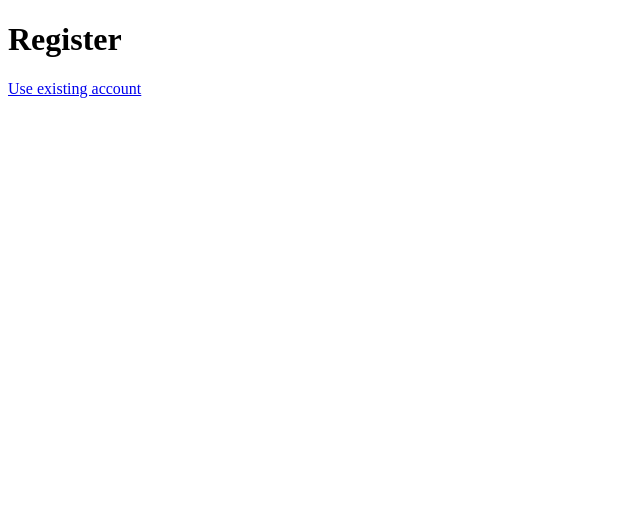
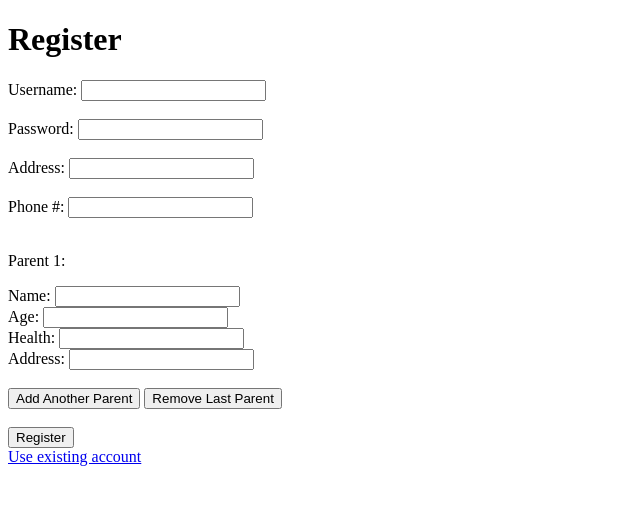
Before and after one commit to Vryllon/COP4710DatabaseProject, a PHP site: page /register.php in a window 1280 px wide. Shown: the top 505 px of the page, without its empty margins (0-640 px from the left). Run offline with PHP 8.4, Linux system fonts and the light colour scheme.

Commit message:
Mostly Finished Register with dynamic parent input

```diff
--- /dev/null
+++ b/frontend/handleParentField.js
@@ -0,0 +1,43 @@
+let parentCount = 1; // To track the number of parent fields added
+
+// Function to dynamically add more parent input fields
+function addParentField() {
+    parentCount++;
+
+    // Create a new parent field container
+    const parentDiv = document.createElement('div');
+    parentDiv.id = `parent${parentCount}`; // Unique id for this parent
+
+    // Create the new parent fields (name, age, health, address)
+    parentDiv.innerHTML = `
+        <p>Parent ${parentCount}:</p>
+        <div>
+            <label for="parent${parentCount}name">Name:</label>
+            <input type="text" id="parent${parentCount}name" name="parent${parentCount}name" required>
+        </div>
+        <div>
+            <label for="parent${parentCount}age">Age:</label>
+            <input type="text" id="parent${parentCount}age" name="parent${parentCount}age" required>
+        </div>
+        <div>
+            <label for="parent${parentCount}health">Health:</label>
+            <input type="text" id="parent${parentCount}health" name="parent${parentCount}health" required>
+        </div>
+        <div>
+            <label for="parent${parentCount}address">Address:</label>
+            <input type="text" id="parent${parentCount}address" name="parent${parentCount}address" required>
+        </div>
+    `;
+
+    // Append the new parent set to the parents container
+    document.getElementById('parentsContainer').appendChild(parentDiv);
+}
+
+// Function to remove the last parent input field set
+function removeLastParentField() {
+    if (parentCount > 1) { // Ensure there's at least one parent field
+        const parentDiv = document.getElementById(`parent${parentCount}`);
+        parentDiv.remove(); // Remove the last parent div
+        parentCount--; // Decrease the parent count
+    }
+}
--- /dev/null
+++ b/frontend/handleRegisterSubmit.js
@@ -0,0 +1,64 @@
+// This function is called when the form is submitted
+function handleRegisterSubmit(event) {
+    // Prevent the default form submission behavior
+    event.preventDefault();
+
+    // Get the form data using FormData constructor to capture all form fields
+    const formData = new FormData(document.getElementById("registerForm"));
+
+    // Collect the standard form fields
+    const username = document.getElementById("username").value;
+    const password = document.getElementById("password").value;
+    const address = document.getElementById("address").value;
+    const phone = document.getElementById("phone").value;
+
+    // Initialize an array to collect parent values
+    const parents = [];
+
+    // Iterate through the FormData entries to collect data for "parent" fields
+    for (let [key, value] of formData.entries()) {
+        if (key.startsWith('parent')) {
+            parents.push(value); // Collect parent data
+        }
+    }
+
+    // REMOVE AFTER NEXT SECTION IS UNCOMMENTED
+    console.log("Username:", username);
+    console.log("Password:", password);
+    console.log("Address:", address);
+    console.log("Phone #:", phone);
+    console.log("Parents:", parents);
+    localStorage.setItem('username', username);
+    localStorage.setItem('profile', username);
+
+    // Redirect to the profile page
+    window.location.href = "profile.php";
+
+    // UNCOMMENT AND CHANGE WHEN BACKEND IS READY
+    // const registerData = { username, password, address, phone, parents };
+
+    // Use Fetch API to send register data to the server
+    // fetch('http://localhost:3000/register', {
+    //     method: 'POST',
+    //     headers: {
+    //         'Content-Type': 'application/json',
+    //     },
+    //     body: JSON.stringify(registerData)  // Send register data as JSON
+    // })
+    // .then(response => response.json())  // Assuming the server responds with JSON
+    // .then(data => {
+    //     if (data.success) {
+    //         // Save user_id in localStorage
+    //         localStorage.setItem('user_id', data.user_id);
+
+    //         // Redirect to another page (e.g., dashboard)
+    //         window.location.href = "profile.php";
+    //     } else {
+    //         // Show an error message if login fails
+    //         alert(data.message || "Cannot create an account with that information!");
+    //     }
+    // })
+    // .catch(error => {
+    //     console.error('Error:', error);
+    // });
+}
--- a/frontend/register.php
+++ b/frontend/register.php
@@ -2,11 +2,70 @@
 <html lang="en">
 <head>
     <title>Register - Caregiver Website</title>
+    <script src="handleRegisterSubmit.js"></script>
+    <script src="handleParentField.js"></script>
 </head>
 
 <body>
     <div>
         <h1>Register</h1>
+
+        <form id="registerForm" onsubmit="handleRegisterSubmit(event)">
+            <div>
+                <label for="username">Username:</label>
+                <input type="text" id="username" name="username" required>
+            </div>
+            <br>
+            <div>
+                <label for="password">Password:</label>
+                <input type="password" id="password" name="password" required>
+            </div>
+            <br>
+            <div>
+                <label for="address">Address:</label>
+                <input type="text" id="address" name="address" required>
+            </div>
+            <br>
+            <div>
+                <label for="phone">Phone #:</label>
+                <input type="text" id="phone" name="phone" required>
+            </div>
+            <br>
+
+            <!-- Dynamic Parent Inputs Container -->
+            <div id="parentsContainer">
+                <p>Parent 1:</p>
+                <div id="parent1name">
+                    <label for="parent1name">Name:</label>
+                    <input type="text" id="parent1name" name="parent1name" required>
+                </div>
+                <div id="parent1age">
+                    <label for="parent1age">Age:</label>
+                    <input type="text" id="parent1age" name="parent1age" required>
+                </div>
+                <div id="parent1health">
+                    <label for="parent1health">Health:</label>
+                    <input type="text" id="parent1health" name="parent1health" required>
+                </div>
+                <div id="parent1address">
+                    <label for="parent1address">Address:</label>
+                    <input type="text" id="parent1address" name="parent1address" required>
+                </div>
+            </div>
+
+            <br>
+
+            <!-- Buttons for adding/removing parent fields -->
+            <button type="button" onclick="addParentField()">Add Another Parent</button>
+            <button type="button" onclick="removeLastParentField()">Remove Last Parent</button>
+            <br><br>
+
+            <div>
+                <button type="submit">Register</button>
+            </div>
+        </form>
+
         <a href="login.php" class="button">Use existing account</a>
     </div>
 </body>
+</html>
```
